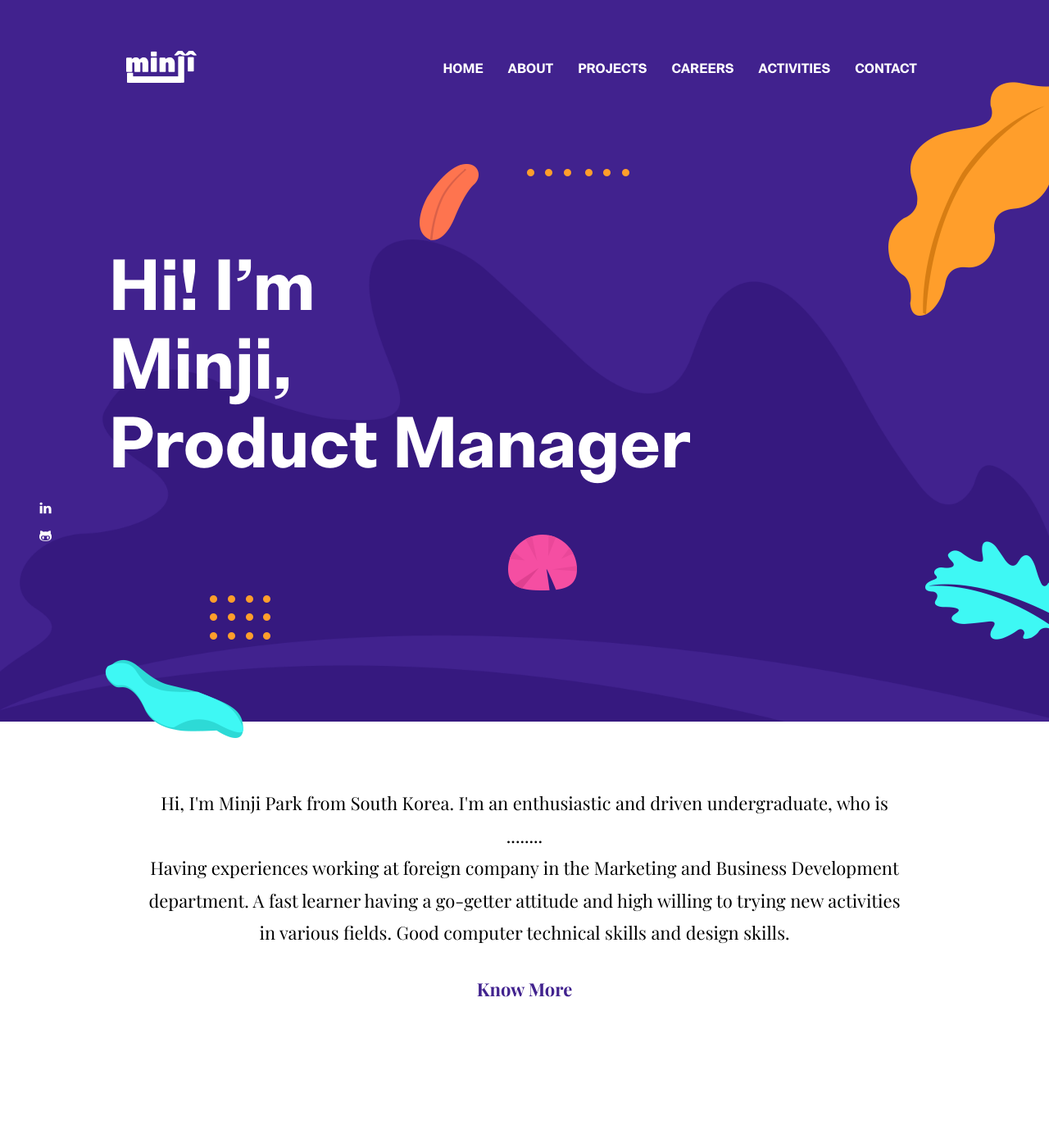
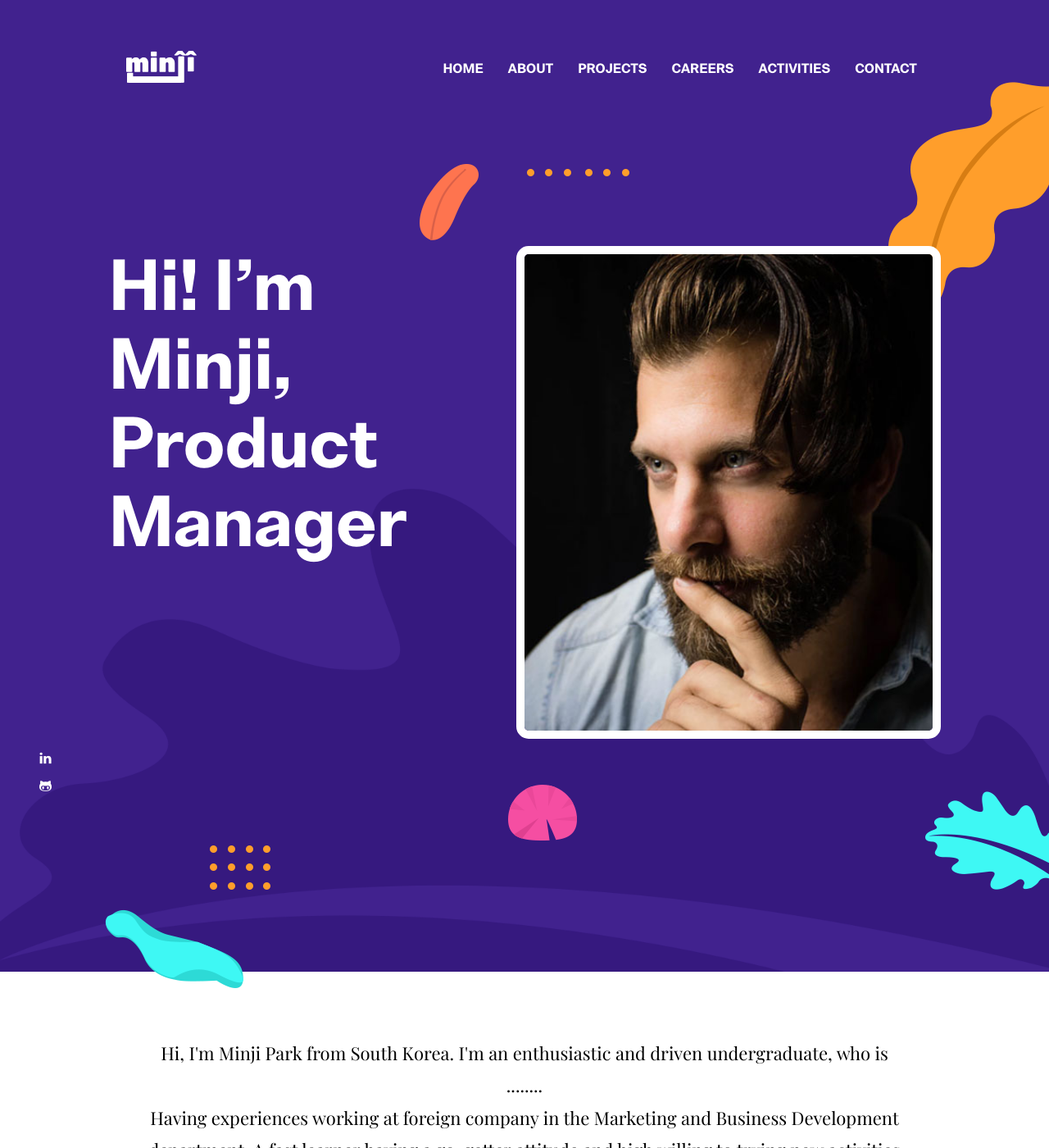
Before and after one commit to GrowingGlowingMinji/GrowingGlowingMinji.github.io, a Jekyll site: the page built from index.html, in a window 1280 px wide and 1400 px high. Shown: the whole window at 82% size. Built offline with Jekyll 4.4.1, drawn with Linux system fonts in a browser that asks for light colours.

Commit message:
add hero-section img

```diff
--- a/_includes/hero-section.html
+++ b/_includes/hero-section.html
@@ -2,42 +2,88 @@
 <section class="hero-area bg-primary" id="parallax">
   <div class="container">
     <div class="row">
-      <div class="col-lg-11 mx-auto">
-        <h1 class="text-white font-tertiary">{{ site.data.settings.hero.hero-title }}</h1>
+      <div class="col-lg-11 mx-auto flex-parent">
+        <h1 class="text-white font-tertiary flex-child">
+          {{ site.data.settings.hero.hero-title }}
+        </h1>
+        <img
+          src="/assets/images/about/author.jpg"
+          alt="author"
+          class="
+            img-fluid
+            w-100
+            rounded-lg
+            border-thick border-white
+            flex-child
+            forward
+          "
+        />
       </div>
     </div>
   </div>
   <div class="layer-bg w-100">
-    <img class="img-fluid w-100" src="{{ site.baseurl }}/assets/images/illustrations/leaf-bg.png" alt="bg-shape">
+    <img
+      class="img-fluid w-100"
+      src="{{ site.baseurl }}/assets/images/illustrations/leaf-bg.png"
+      alt="bg-shape"
+    />
   </div>
   <div class="layer" id="l2">
-    <img src="{{ site.baseurl }}/assets/images/illustrations/dots-cyan.png" alt="bg-shape">
+    <img
+      src="{{ site.baseurl }}/assets/images/illustrations/dots-cyan.png"
+      alt="bg-shape"
+    />
   </div>
   <div class="layer" id="l3">
-    <img src="{{ site.baseurl }}/assets/images/illustrations/leaf-orange.png" alt="bg-shape">
+    <img
+      src="{{ site.baseurl }}/assets/images/illustrations/leaf-orange.png"
+      alt="bg-shape"
+    />
   </div>
   <div class="layer" id="l4">
-    <img src="{{ site.baseurl }}/assets/images/illustrations/dots-orange.png" alt="bg-shape">
+    <img
+      src="{{ site.baseurl }}/assets/images/illustrations/dots-orange.png"
+      alt="bg-shape"
+    />
   </div>
   <div class="layer" id="l5">
-    <img src="{{ site.baseurl }}/assets/images/illustrations/leaf-yellow.png" alt="bg-shape">
+    <img
+      src="{{ site.baseurl }}/assets/images/illustrations/leaf-yellow.png"
+      alt="bg-shape"
+    />
   </div>
   <div class="layer" id="l6">
-    <img src="{{ site.baseurl }}/assets/images/illustrations/leaf-cyan.png" alt="bg-shape">
+    <img
+      src="{{ site.baseurl }}/assets/images/illustrations/leaf-cyan.png"
+      alt="bg-shape"
+    />
   </div>
   <div class="layer" id="l7">
-    <img src="{{ site.baseurl }}/assets/images/illustrations/dots-group-orange.png" alt="bg-shape">
+    <img
+      src="{{ site.baseurl }}/assets/images/illustrations/dots-group-orange.png"
+      alt="bg-shape"
+    />
   </div>
   <div class="layer" id="l8">
-    <img src="{{ site.baseurl }}/assets/images/illustrations/leaf-pink-round.png" alt="bg-shape">
+    <img
+      src="{{ site.baseurl }}/assets/images/illustrations/leaf-pink-round.png"
+      alt="bg-shape"
+    />
   </div>
   <div class="layer" id="l9">
-    <img src="{{ site.baseurl }}/assets/images/illustrations/leaf-cyan-2.png" alt="bg-shape">
+    <img
+      src="{{ site.baseurl }}/assets/images/illustrations/leaf-cyan-2.png"
+      alt="bg-shape"
+    />
   </div>
   <!-- social icon -->
   <ul class="list-unstyled ml-5 mt-3 position-relative zindex-1">
     {% for social in site.data.settings.social %}
-    <li class="mb-3"><a class="text-white" href="{{ social.link }}"><i class="{{ social.icon }}"></i></a></li>
+    <li class="mb-3">
+      <a class="text-white" href="{{ social.link }}"
+        ><i class="{{ social.icon }}"></i
+      ></a>
+    </li>
     {% endfor %}
   </ul>
   <!-- /social icon -->
```
Also changed, not shown: assets/plugins/bootstrap/bootstrap.min.css.
